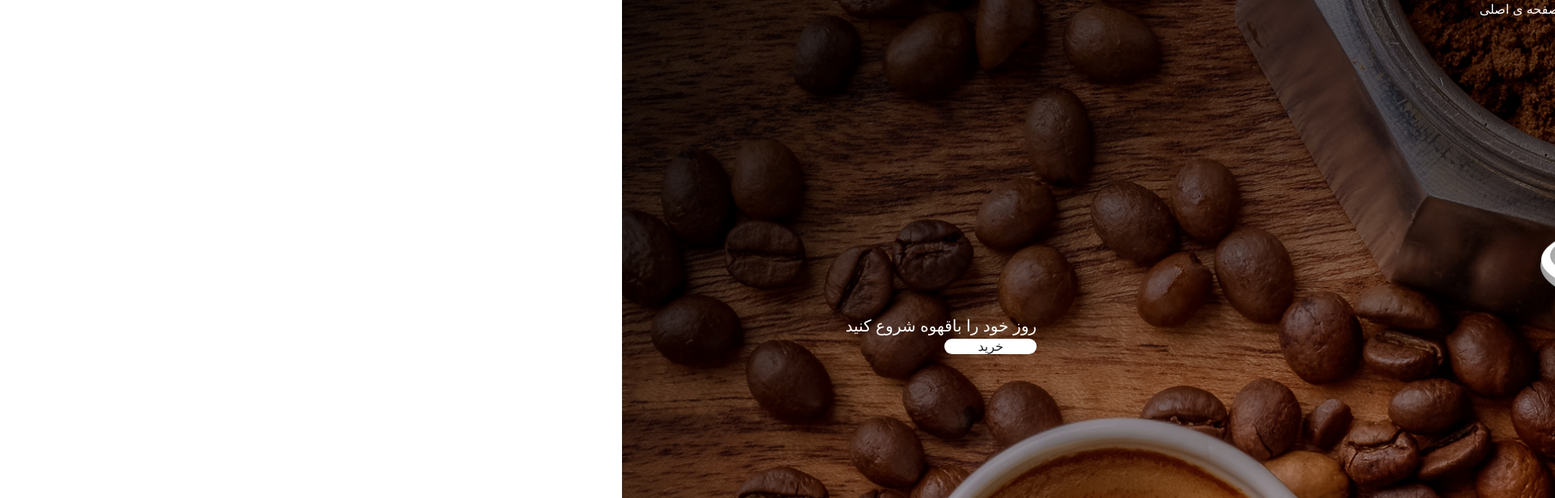
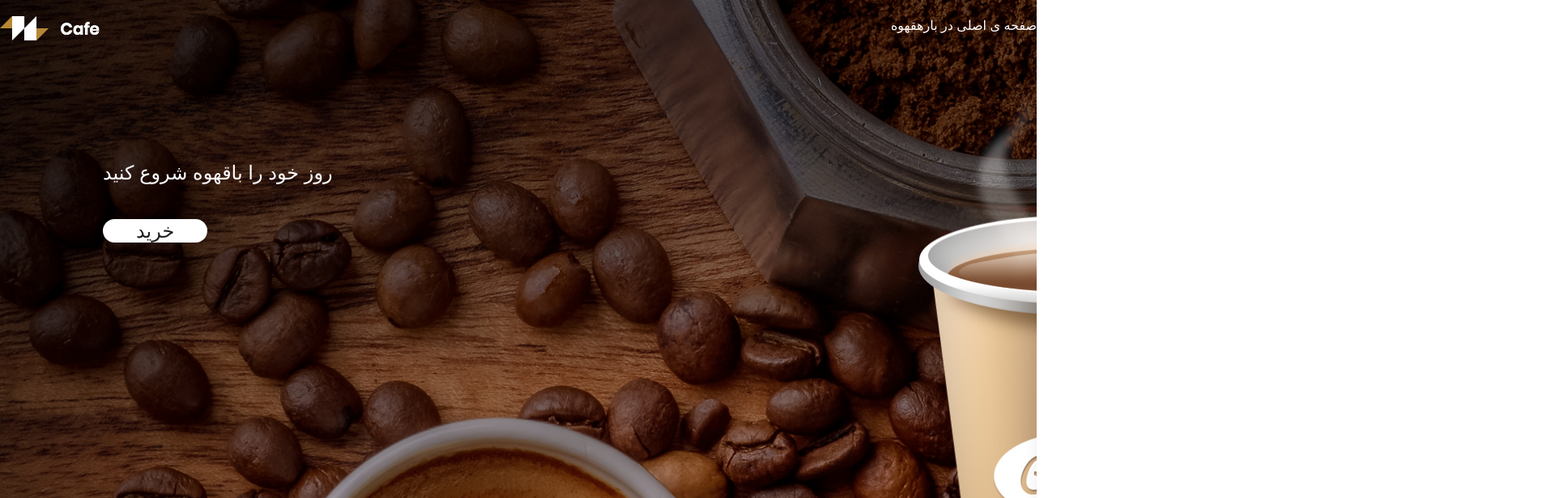
Before and after one commit to mohammadjalizi/Coffi-website, a React (Vite) app in the folder frontend/: page / in a window 1280 px wide. Shown: the top 616 px of the page at 81% size, 1920 px wide, since content can reach past the window. Built offline with nearby package versions, Linux system fonts and the light colour scheme.

Commit message:
added photo

```diff
--- a/frontend/src/assets/APPbar/Navbar.css
+++ b/frontend/src/assets/APPbar/Navbar.css
@@ -17,9 +17,18 @@ height:  57rem;
 }
 .header{
 
-    position: relative;
-    right: 60%;
-    top: 40%;
+    text-align: end;
+    margin-left: 127px;
+    margin-top: 10%;
+
 
 
 }
+.btn:hover{
+
+
+    border: 1px solid #fff;
+    background: transparent;
+    color: #fff;
+
+}
--- a/frontend/src/assets/APPbar/Navbar.jsx
+++ b/frontend/src/assets/APPbar/Navbar.jsx
@@ -1,21 +1,35 @@
 import React from 'react'
+import img1 from '../imag/logo.png'
 import './Navbar.css'
 const Navbar = () => {
   return (
     <div className=' Navbar   text-white   '>
 
+<div className='  flex   justify-between  py-5 '>
+<div className=' gap-6  '>
+<a href=''>  صفحه ی اصلی </a>
+<a href=''>  در باره</a>
+<a href='#'>قهوه</a>
+</div>
+<div className=' flex justify-center items-center '>
 
-<div className=' flex  gap-6 '>
 
-<a href=''>  صفحه ی اصلی </a>
-<a href=''>  صفحه ی اصلی </a>
+
+<img src={img1}/>
 </div>
 
-<div className=' header   h-72       '>
+</div>
 
-<h1 className=' text-xl '> روز خود را باقهوه شروع کنید  </h1>
+<div className='    h-72       '>
+  <div className=' header    '>
 
-<a href='' className='btn'>   خرید   </a>
+
+
+
+<h1 className='   text-2xl  my-10 '> روز خود را باقهوه شروع کنید  </h1>
+
+<a href='       ' className='btn     text-2xl   '>   خرید   </a>
+</div>
 
 
 </div>
```
